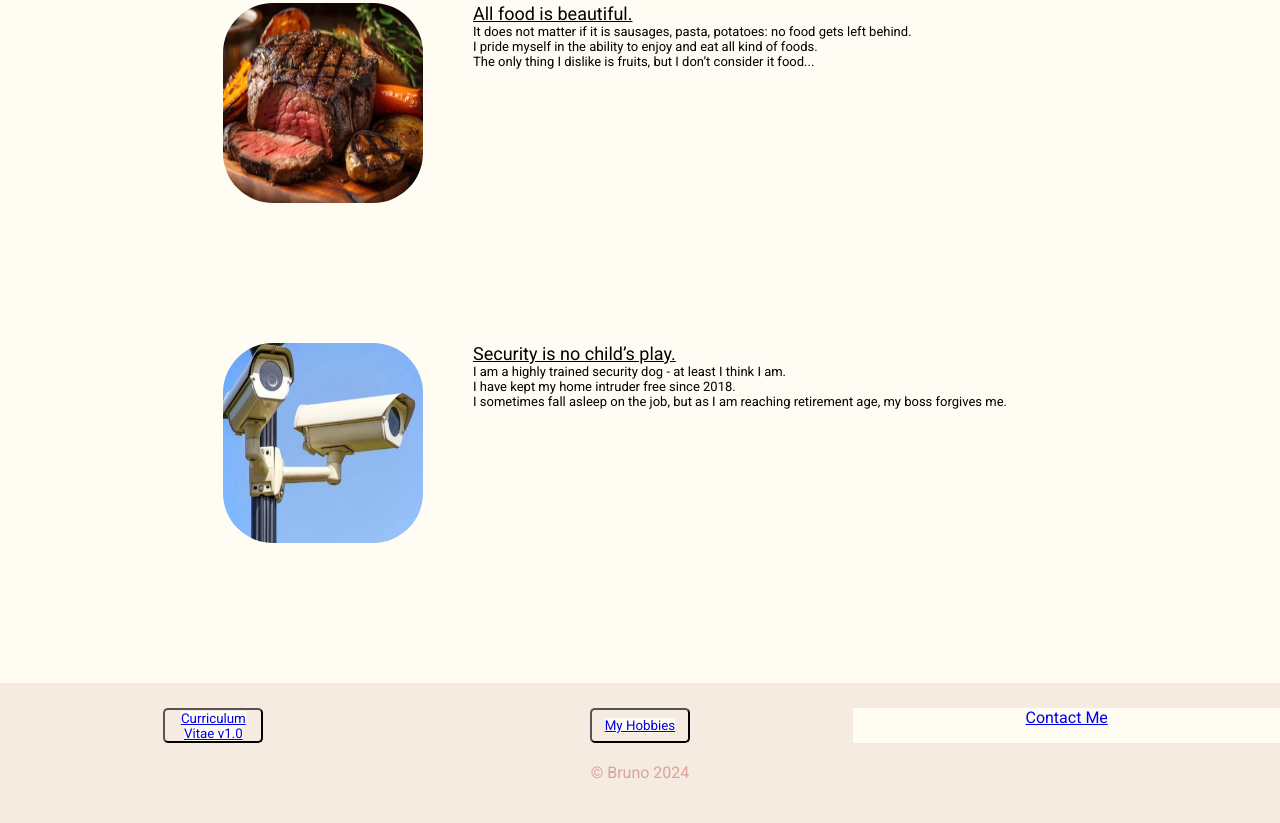
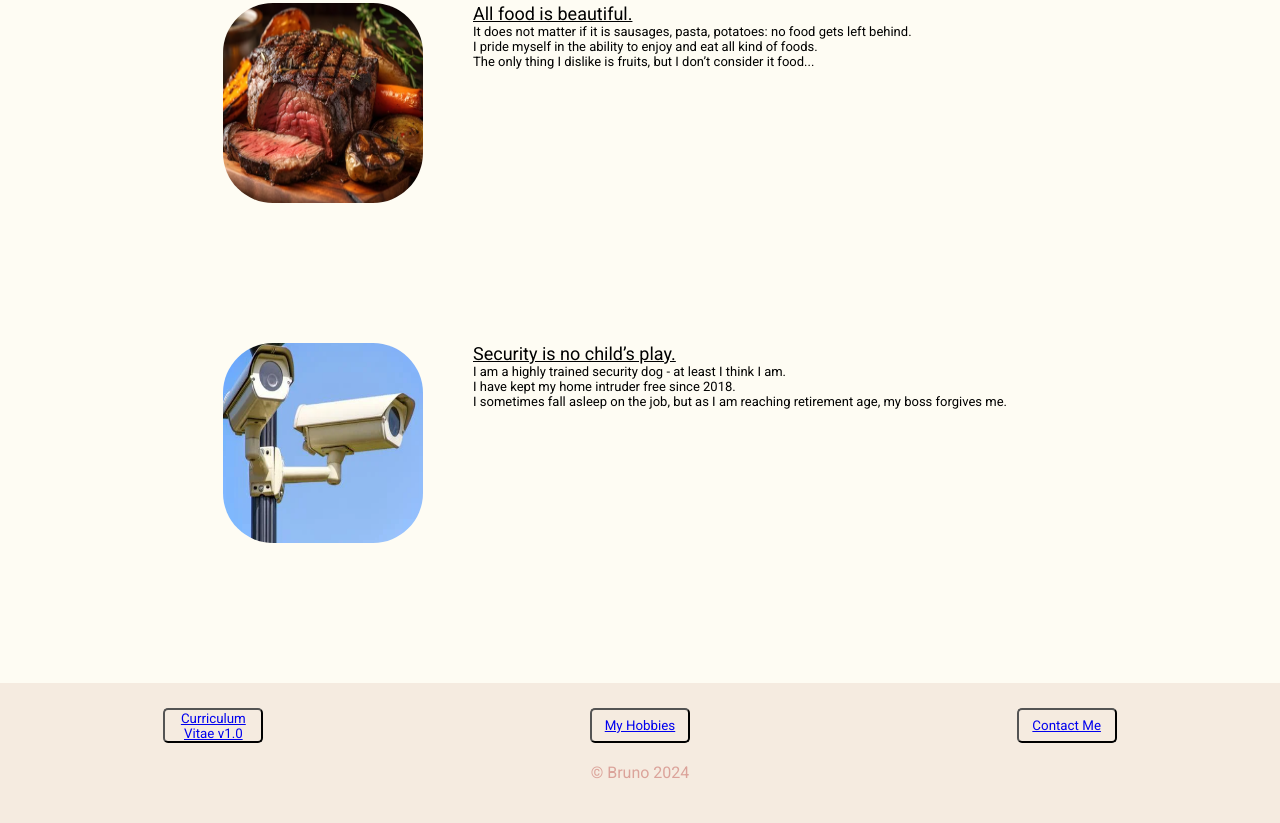
Before and after one commit to Niclas-BB/Brunos-Resume-2.0, a plain HTML site: page index.html in a window 1280 px wide. Shown: the part 2567-3390 px from the top of the page. Drawn offline with Linux system fonts and the light colour scheme.

Commit message:
Sub-Page Update

```diff
--- a/index.html
+++ b/index.html
@@ -121,7 +121,7 @@
             <div class="footerFlex">
                 <button class="button"><a class="footerLink" href="./public/hobbies.html">My Hobbies</a></button>
             </div>
-            <div class="footerFlex>
+            <div class="footerFlex">
                 <button class="button"><a class="footerLink" href="./public/contact.html">Contact Me</a></button>
             </div>
             <p>© Bruno 2024</p>
--- a/style.css
+++ b/style.css
@@ -183,7 +183,7 @@
     background-color: #F5EBE0;
 }
 
-.footerFlex.button.footerLink{
+.footerLink{
     background-color: #F5EBE0;
 }
 
```
